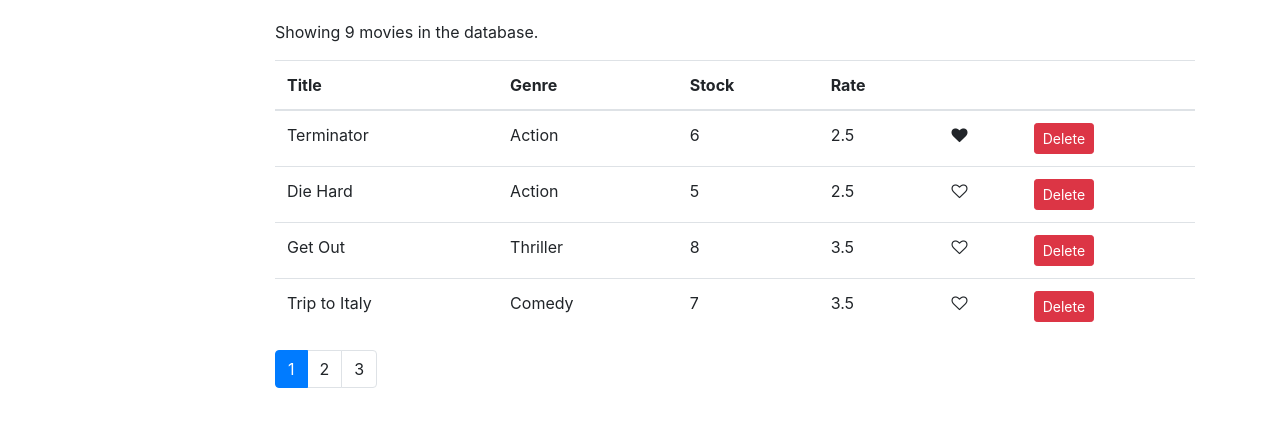
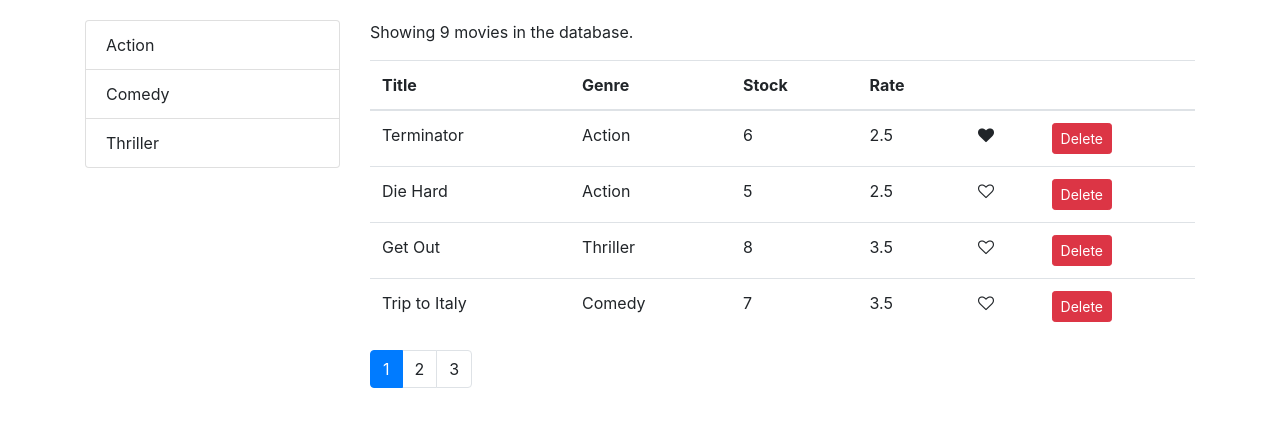
Before and after one commit to mdakram09/mastering-react, a React (Create React App) app in the folder movie-app/: page / in a window 1280 px wide. Shown: the top 426 px of the page. Built offline with nearby package versions, Linux system fonts and the light colour scheme.

Commit message:
074-Displaying Items: Genres extracted and then put into a bootstrap listgroup. Now the group list listed on the left column.

```diff
--- a/movie-app/src/components/common/listGroup.jsx
+++ b/movie-app/src/components/common/listGroup.jsx
@@ -1,6 +1,17 @@
 import React from "react";
-const ListGroup = () => {
-  return null;
+const ListGroup = (props) => {
+  const { items, textProperty, valueProperty } = props;
+  console.log("props ", props);
+  console.log("items ", items);
+  return (
+    <ul className="list-group">
+      {items.map((item) => (
+        <li key={item[valueProperty]} className="list-group-item">
+          {item[textProperty]}
+        </li>
+      ))}
+    </ul>
+  );
 };
 
 export default ListGroup;
--- a/movie-app/src/components/movies.jsx
+++ b/movie-app/src/components/movies.jsx
@@ -43,10 +43,12 @@ class Movies extends Component {
     if (count === 0) return <p>There are no movies in the database.</p>;
     return (
       <div className="row">
-        <div className="col-2">
+        <div className="col-3">
           <ListGroup
-            item={this.state.genres}
+            items={this.state.genres}
             onItemSelect={this.handleGenreSelect}
+            textProperty="name"
+            valueProperty="_id"
           />
         </div>
         <div className="col">
```
